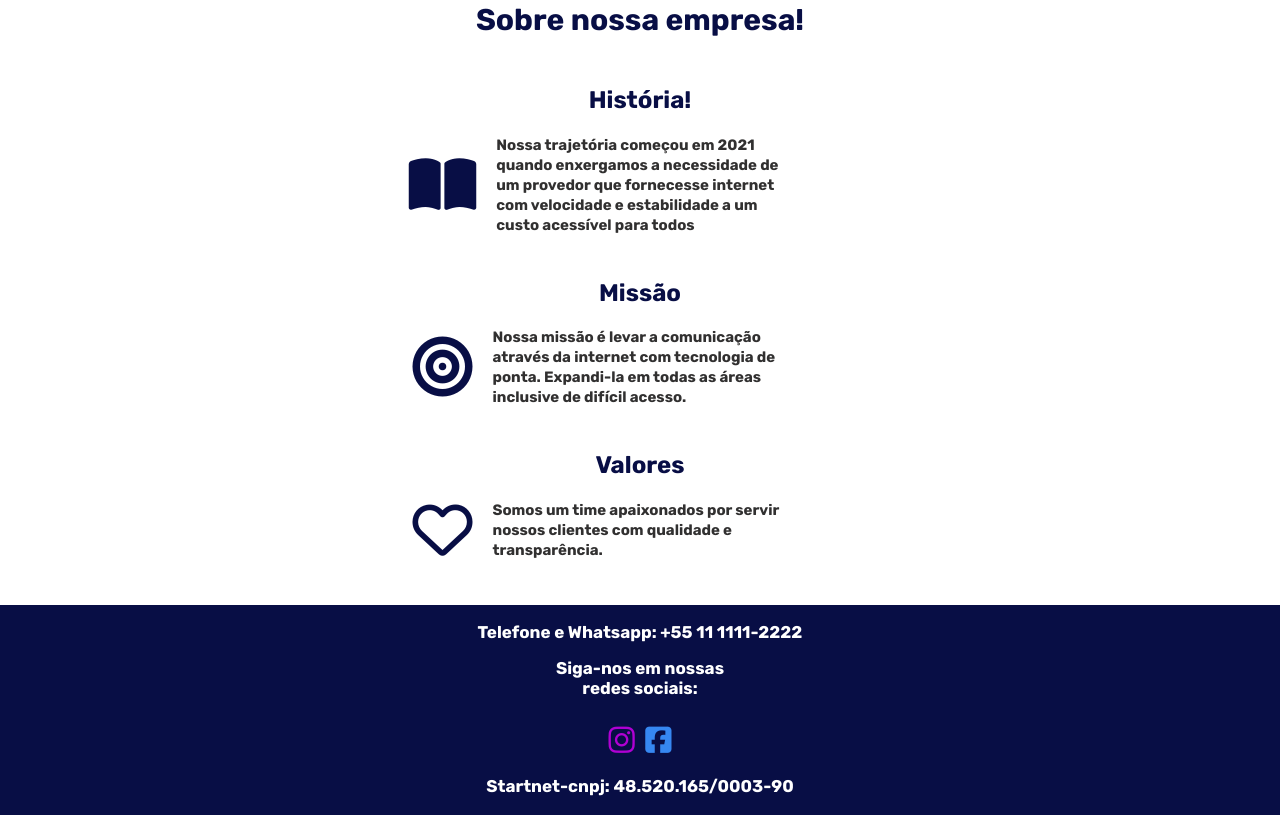
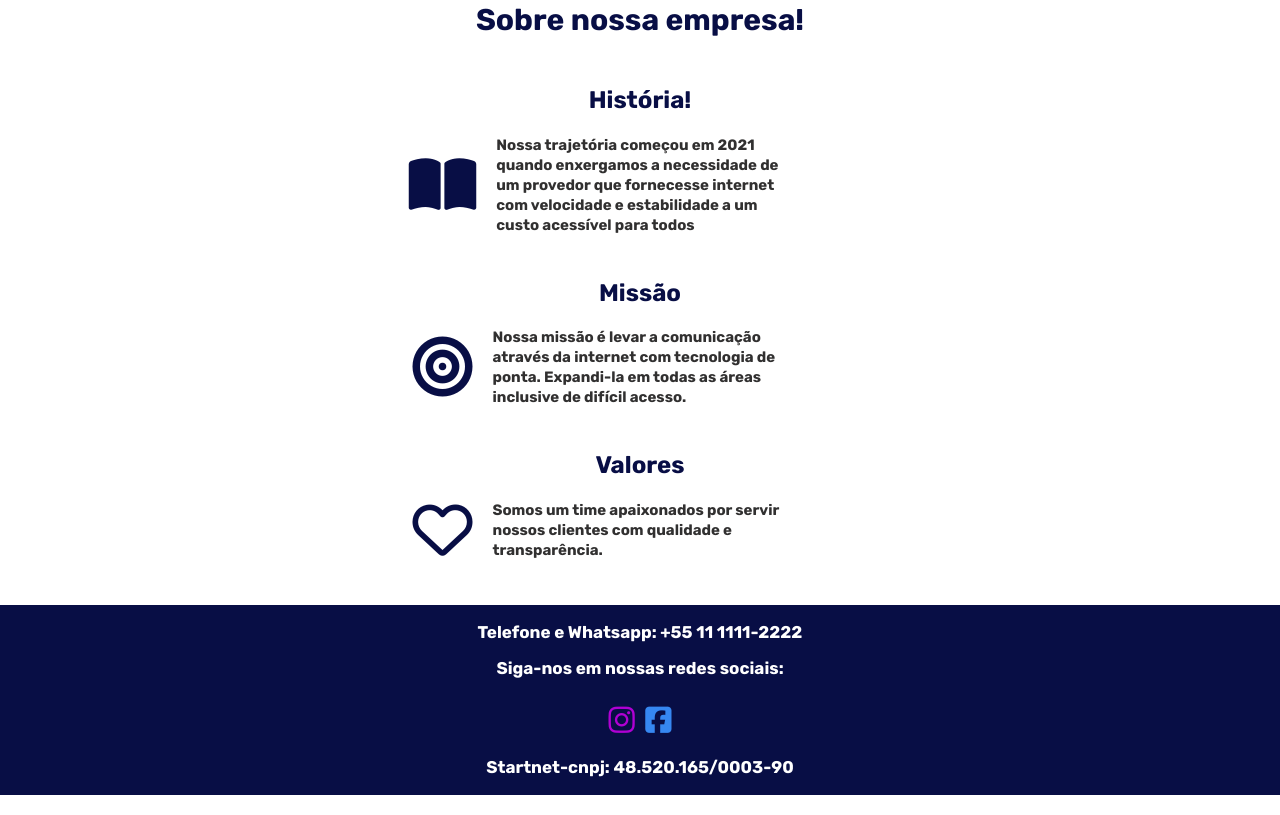
Before and after one commit to Henrique018/STARTNET, a plain HTML site: page Front-end/index.html in a window 1280 px wide. Shown: the part 1474-2289 px from the top of the page. Drawn offline with Linux system fonts and the light colour scheme; files whose address does not match are found by name.

Commit message:
some bugs fixed

```diff
--- a/Front-end/css/style.css
+++ b/Front-end/css/style.css
@@ -238,15 +238,12 @@ body {
   background: #080e45;
   bottom: 0;
   left: 0;
+  padding: 1px;
 }
 .ul-icons {
   display: inline-block;
   font-size: 30px;
 }
-.main-footer {
-  padding: 1px;
-}
-
 .main-footer ul {
   margin: 0;
   padding: 0;
--- a/Front-end/index.html
+++ b/Front-end/index.html
@@ -179,7 +179,7 @@
 	</section>
 	<footer class="main-footer">
 		<p class="footer-p">Telefone e Whatsapp: +55 11 1111-2222</p>
-		<p class="footer-p">Siga-nos em nossas<br />redes sociais:</p>
+		<p class="footer-p">Siga-nos em nossas redes sociais:</p>
 		<nav class="footer-nav">
 			<ul class="ul-icons">
 				<li>
```
